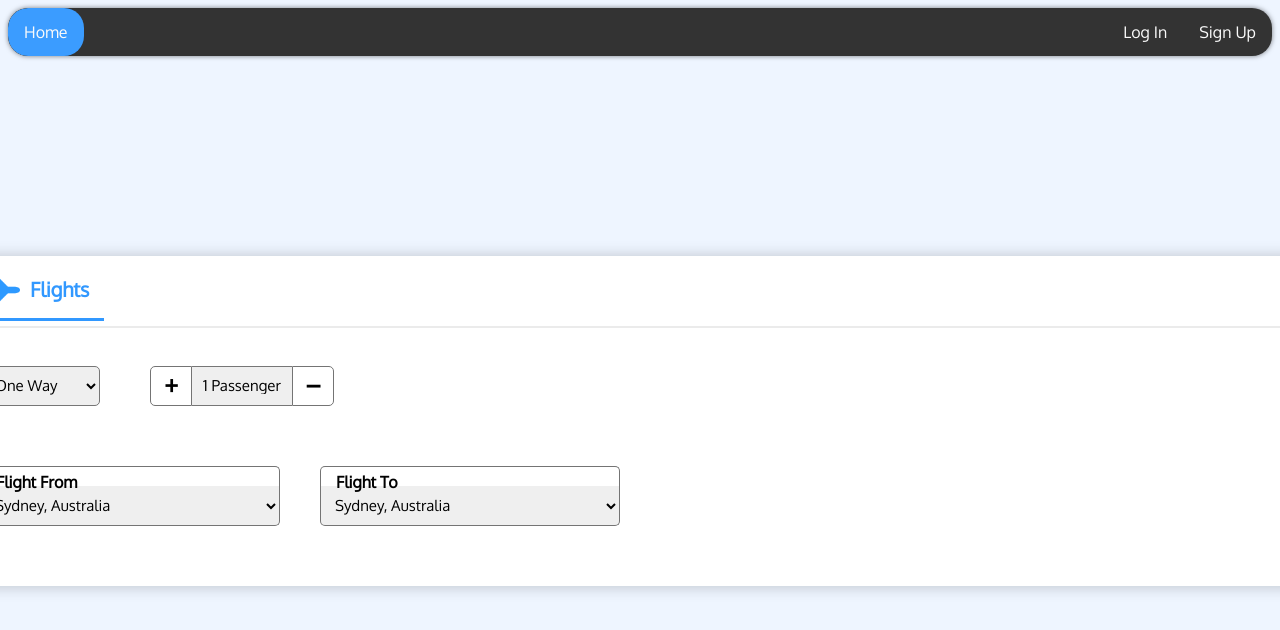
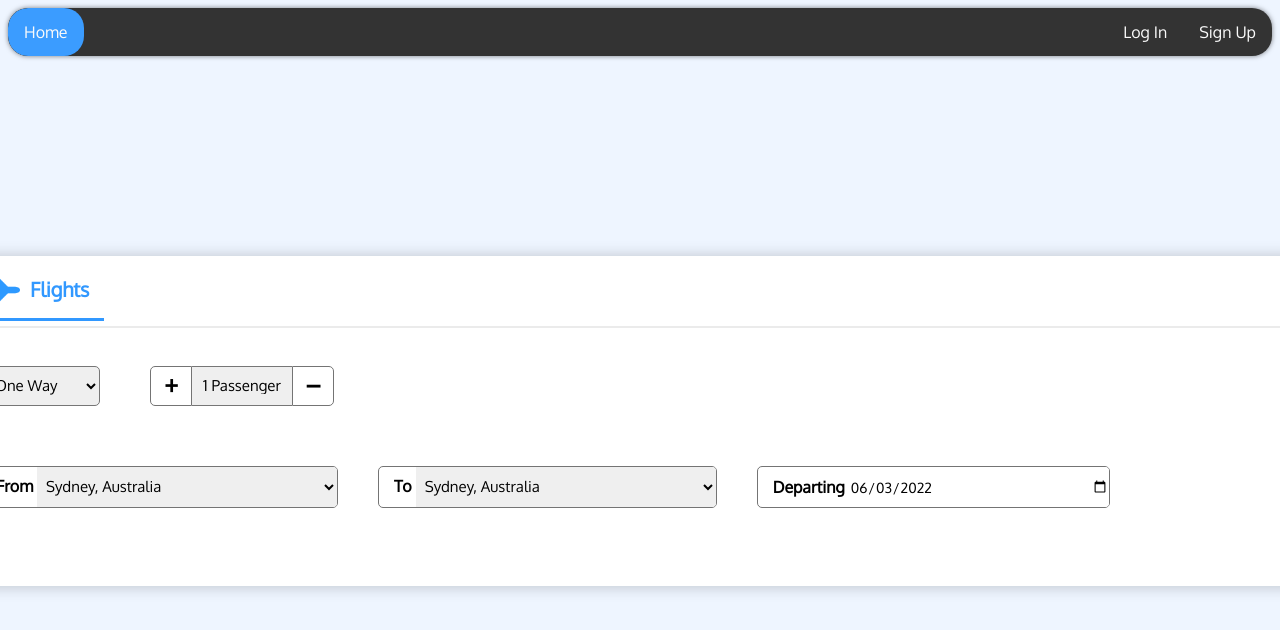
Before and after one commit to mcyellowbird/Flight-Booking-Website, a plain HTML site: page index.html in a window 1280 px wide. Shown: the top 630 px of the page. Drawn offline with Linux system fonts and the light colour scheme.

Commit message:
Update index.html

```diff
--- a/index.html
+++ b/index.html
@@ -436,36 +436,57 @@
             height: 40px;
             font-size: 15px;
 
-            padding-left: 10px;
-
-            border-top: none;
-            border-color: #747474;
-            border-radius: 0 0 5px 5px;
+            padding-left: 5px;
         }
 
         .dropdown {
+            border: 1px solid #747474;
+            border-radius: 5px;
+            overflow: hidden;
         }
 
-        .dropdown span {
-            position: absolute;
+        .dropdown:hover{
+            outline: 2px solid #3198ff;
+        }
+
+        .dropdown select {
+            border: none;
+        }
+
+        .dropdown label {
             padding-left: 15px;
-            padding-top: 5px;
-            width: 283px;
-
-            border: 1px solid #747474;
-            border-bottom: none;
-            border-radius: 5px 5px 0 0;
-
             font-weight: bold;
+            pointer-events: none;
         }
 
         .dropdown select:hover, .dropdown select:focus {
+            cursor: pointer;
             outline: none;
         }
 
-        .dropdown:hover{
-            outline: 2px solid #747474;
+        .dateSelect {
+            border: 1px solid #747474;
             border-radius: 5px;
+            overflow: hidden;
+        }
+
+        .dateSelect:hover{
+            outline: 2px solid #3198ff;
+        }
+
+        .dateSelect label {
+            padding-left: 15px;
+            font-weight: bold;
+            pointer-events: none;
+        }
+
+        .dateSelect input {
+            width: 259.5px;
+            border-bottom: none;
+        }
+
+        .dateSelect input:hover, .dateSelect input:focus {
+            cursor: pointer;
         }
 
     </style>
@@ -607,6 +628,16 @@
                 nList.childNodes[5].innerHTML = "<a href=\"javascript:void(0)\">Log In</a>";
                 nList.childNodes[5].addEventListener("click", openLoginBox);
             }
+
+            // Setting flight selector date defaults
+            var date = document.getElementById("departureDate");
+            var today = new Date().toISOString().slice(0, 10);
+            //var todayString = today.getFullYear() + "-" + parseInt(today.getMonth()+1) + "-" + today.getDate();
+
+            date.defaultValue = today;
+            date.min = today;
+            date.max = "2030-12-31";
+            date.value = today;
         }
 
         function changePassengerCount(number) {
@@ -667,8 +698,7 @@
 
             <div class="bottomHalf">
                 <div class="dropdown">
-                    <span>Flight From</span>
-                    <br>
+                    <label>From</label>
                     <select class="flightToFrom" id="flightFrom">
                         <optgroup label="Australia">
                             <option value="Sydney Airport - SYD" selected>Sydney, Australia</option>
@@ -687,8 +717,7 @@
                     </select>
                 </div>
                 <div class="dropdown">
-                    <span>Flight To</span>
-                    <br>
+                    <label>To</label>
                     <select class="flightToFrom" id="flightTo">
                         <optgroup label="Australia">
                             <option value="Sydney Airport - SYD" selected>Sydney, Australia</option>
@@ -705,6 +734,10 @@
                             <option value="Auckland Airport - AKL">Auckland, New Zealand</option>
                         </optgroup>
                     </select>
+                </div>
+                <div class="dateSelect">
+                    <label>Departing</label>
+                    <input type="date" data-date-inline-picker="false" id="departureDate"/>
                 </div>
             </div>
         </div>
```
